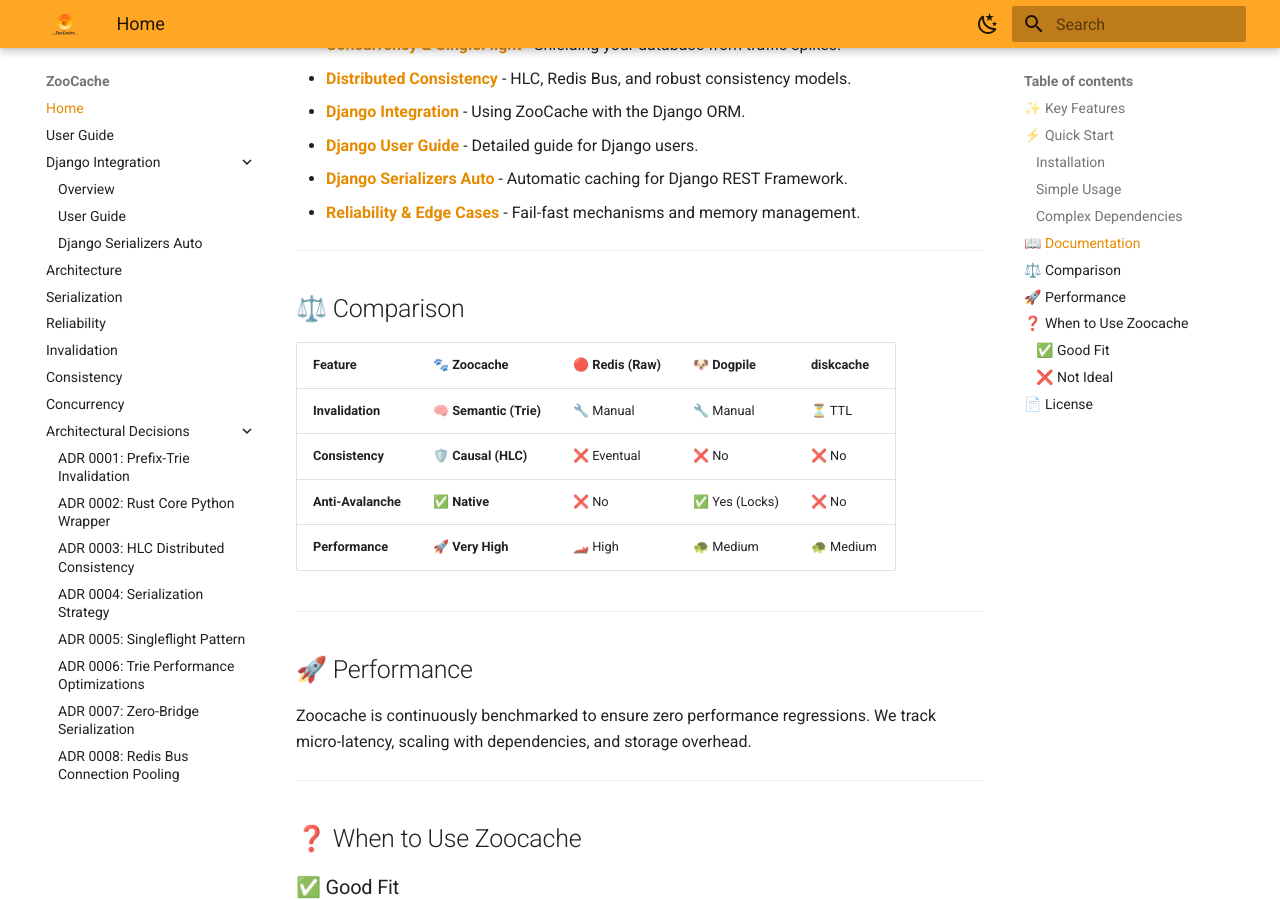
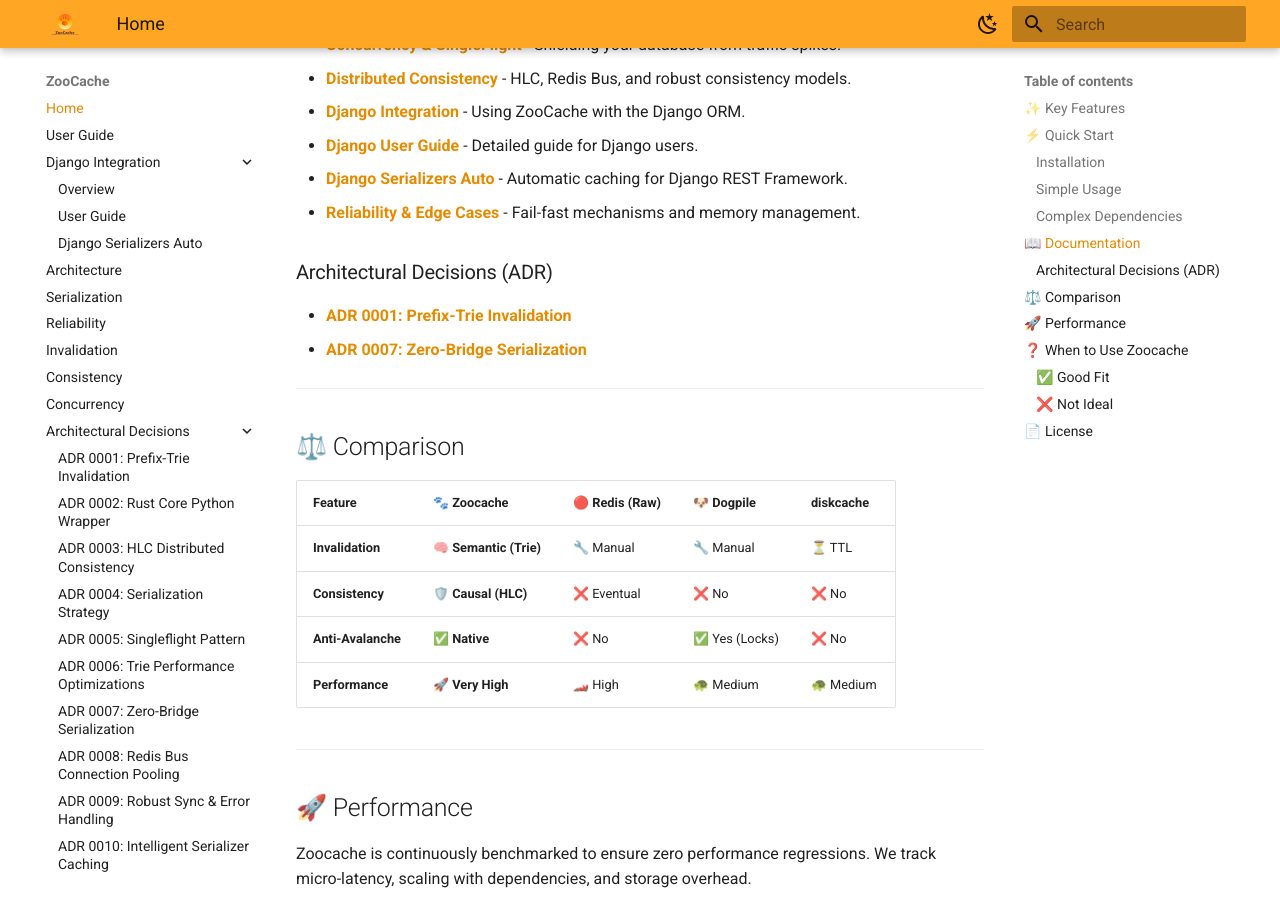
Before and after one commit to albertobadia/zoocache, an MkDocs documentation site: the page built from docs/index.md, in a window 1280 px wide and 900 px high, scrolled down 2899 px. Built offline with MkDocs 1.6.1 and Material for MkDocs 9.7.7, drawn with Linux system fonts in a browser that asks for light colours.

Commit message:
UPDATE: Docs

```diff
--- a/README.md
+++ b/README.md
@@ -100,6 +100,10 @@
 - [**Django Serializers Auto**](https://github.com/albertobadia/zoocache/blob/main/docs/django_serializers.md) - Automatic caching for Django REST Framework.
 - [**Reliability & Edge Cases**](https://github.com/albertobadia/zoocache/blob/main/docs/reliability.md) - Fail-fast mechanisms and memory management.
 
+### Architectural Decisions (ADR)
+- [**ADR 0001: Prefix-Trie Invalidation**](https://github.com/albertobadia/zoocache/blob/main/docs/adr/0001-prefix-trie-invalidation.md)
+- [**ADR 0007: Zero-Bridge Serialization**](https://github.com/albertobadia/zoocache/blob/main/docs/adr/0007-zero-bridge-serialization.md)
+
 ---
 
 ## ⚖️ Comparison
--- a/mkdocs.yml
+++ b/mkdocs.yml
@@ -66,3 +66,5 @@
       - "ADR 0006: Trie Performance Optimizations": adr/0006-trie-performance-optimizations.md
       - "ADR 0007: Zero-Bridge Serialization": adr/0007-zero-bridge-serialization.md
       - "ADR 0008: Redis Bus Connection Pooling": adr/0008-redis-bus-connection-pooling.md
+      - "ADR 0009: Robust Sync & Error Handling": adr/0009-robust-sync-and-error-handling.md
+      - "ADR 0010: Intelligent Serializer Caching": adr/0010-intelligent-serializer-caching.md
```
Also changed, not shown: docs/django_user_guide.md (+3 -2 lines).
